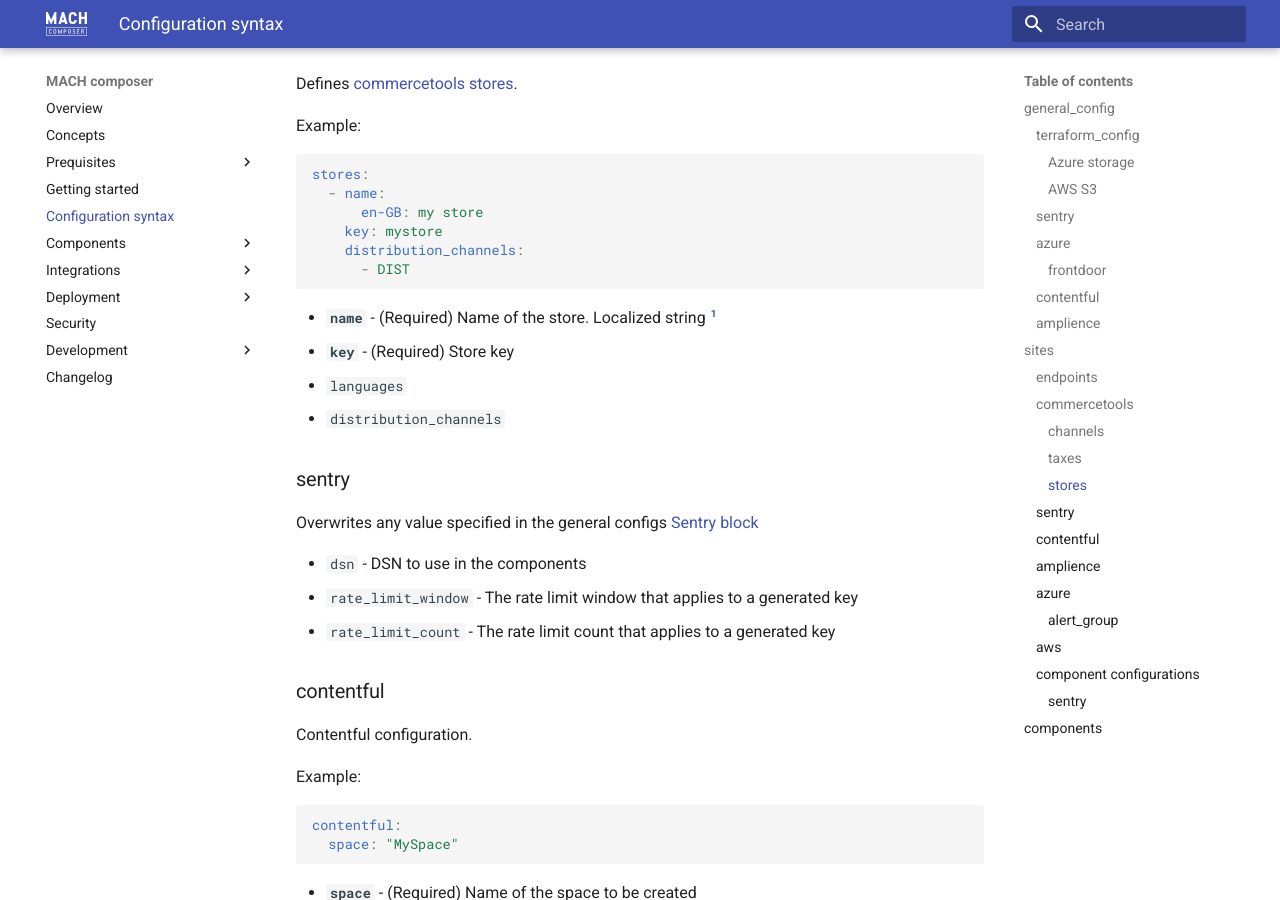
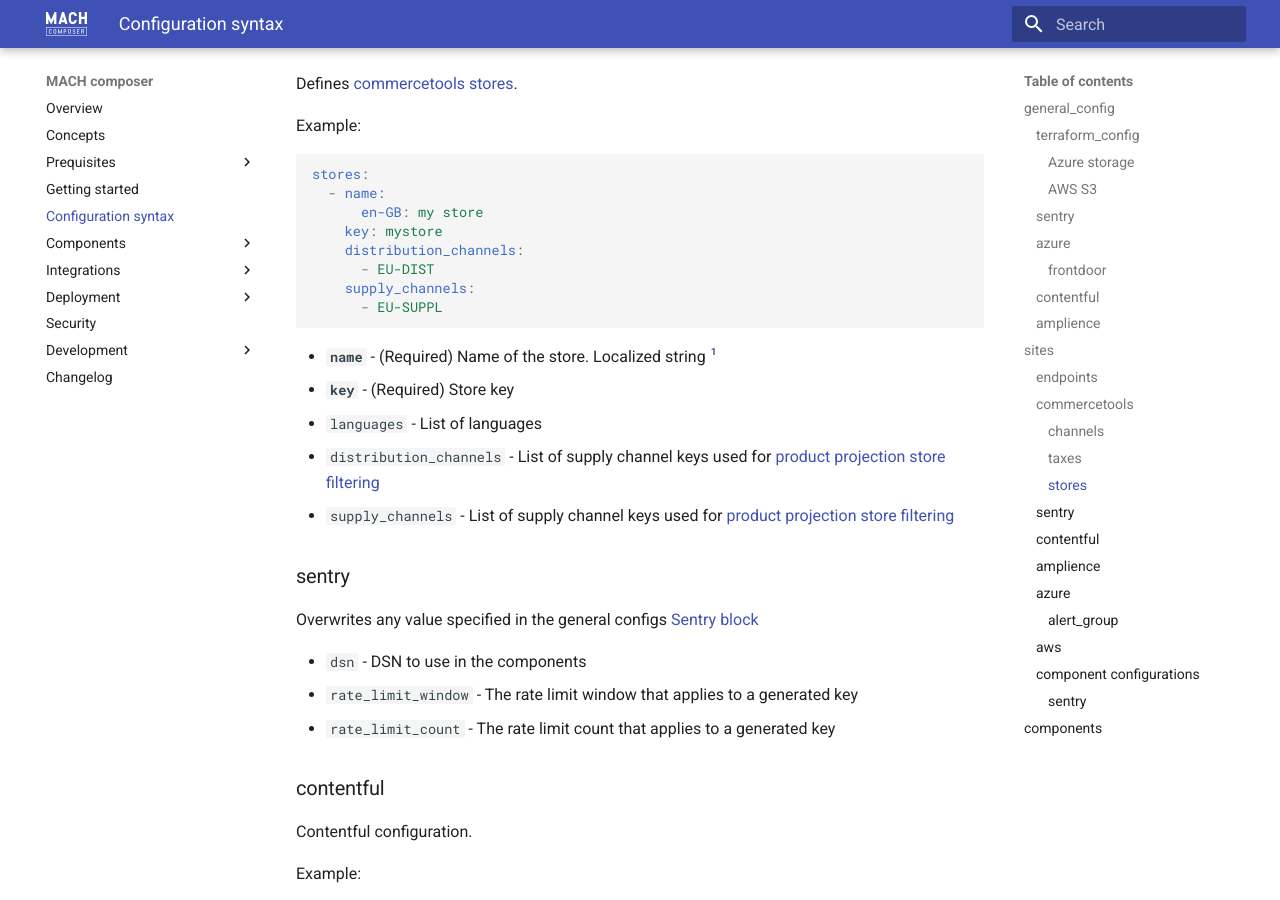
Before and after one commit to mach-composer/mach-composer-cli, an MkDocs documentation site: the page built from docs/src/syntax.md, in a window 1280 px wide and 900 px high, scrolled down 7106 px. Built offline with MkDocs 1.6.1 and Material for MkDocs 9.7.7, drawn with Linux system fonts in a browser that asks for light colours; a script that is not in the unit is left out.

Commit message:
Support supply_channels in stores. Fixes #45

````diff
--- a/docs/src/syntax.md
+++ b/docs/src/syntax.md
@@ -292,13 +292,16 @@
       en-GB: my store
     key: mystore
     distribution_channels:
-      - DIST
+      - EU-DIST
+    supply_channels:
+      - EU-SUPPL
 ```
 
 - **`name`** - (Required) Name of the store. Localized string [^1]
 - **`key`** - (Required) Store key
-- `languages`
-- `distribution_channels`
+- `languages` - List of languages
+- `distribution_channels` - List of supply channel keys used for [product projection store filtering](https://docs.commercetools.com/http-api-projects-productProjections#prices-beta)
+- `supply_channels` - List of supply channel keys used for [product projection store filtering](https://docs.commercetools.com/http-api-projects-productProjections#prices-beta)
 
 
 ### sentry
````
Also changed, not shown: docs/src/integrations/commercetools.md (+4 -0 lines), 2 other files.
